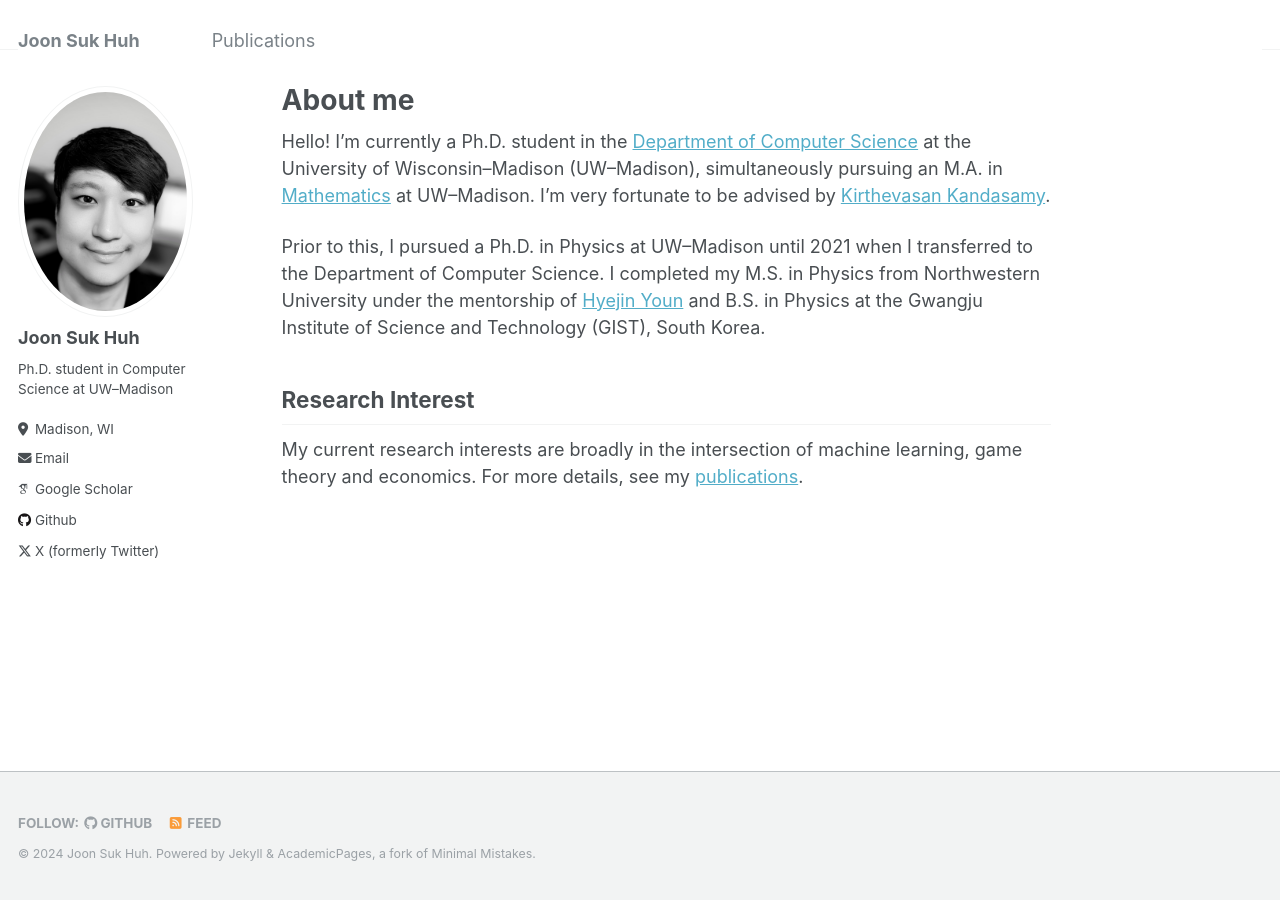
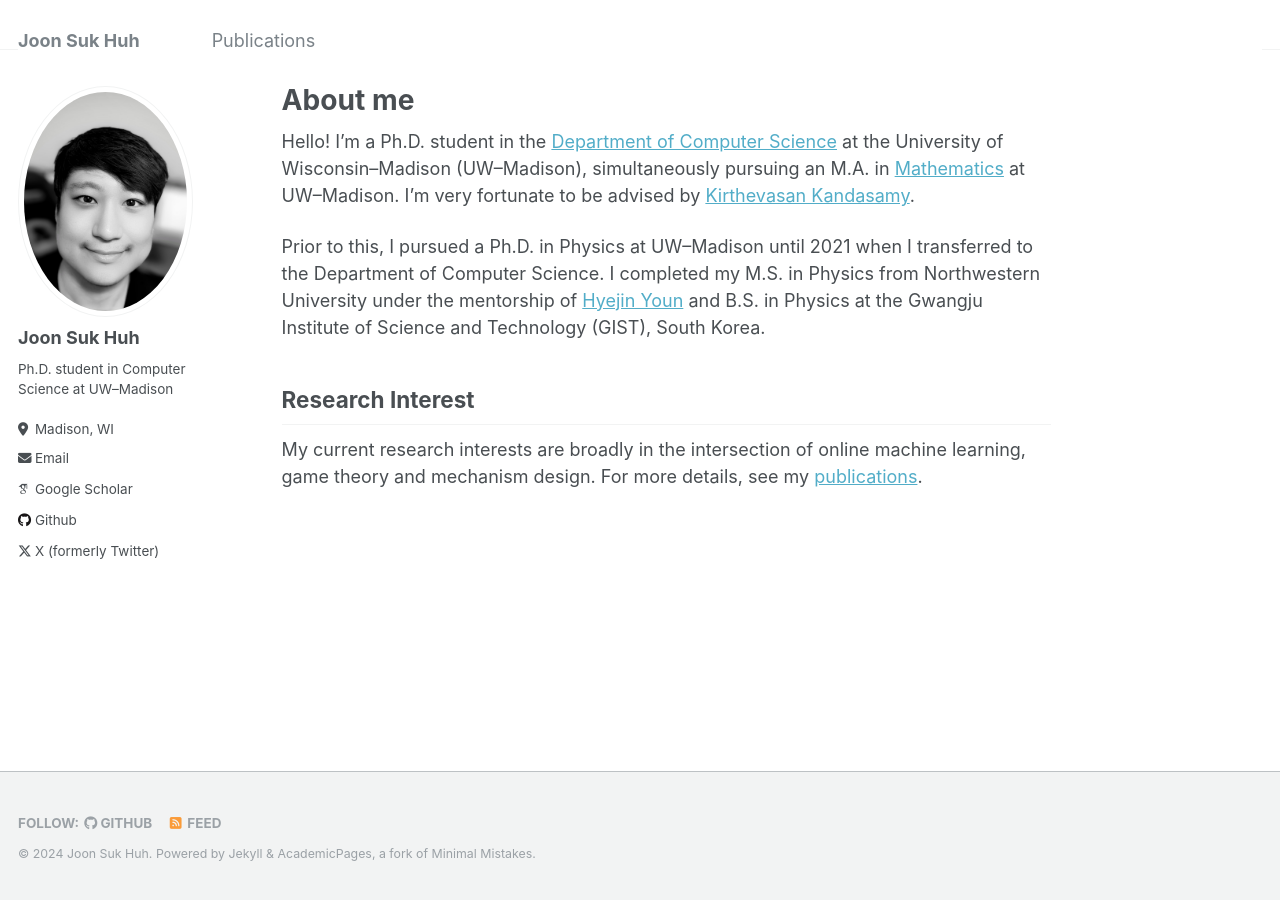
Before and after one commit to joon-huh/joon-huh.github.io, a Jekyll site: the page built from _pages/about.md, in a window 1280 px wide. Built offline with Jekyll 4.4.1, drawn with Linux system fonts in a browser that asks for light colours; some web fonts are replaced.

Commit message:
bio modified

```diff
--- a/_pages/about.md
+++ b/_pages/about.md
@@ -7,10 +7,10 @@ redirect_from:
   - /about.html
 ---
 
-Hello! I'm currently a Ph.D. student in the [Department of Computer Science](https://www.cs.wisc.edu/) at the University of Wisconsin–Madison (UW–Madison), simultaneously pursuing an M.A. in [Mathematics](https://math.wisc.edu/) at UW–Madison. I'm very fortunate to be advised by [Kirthevasan Kandasamy](https://pages.cs.wisc.edu/~kandasamy/).
+Hello! I'm a Ph.D. student in the [Department of Computer Science](https://www.cs.wisc.edu/) at the University of Wisconsin–Madison (UW–Madison), simultaneously pursuing an M.A. in [Mathematics](https://math.wisc.edu/) at UW–Madison. I'm very fortunate to be advised by [Kirthevasan Kandasamy](https://pages.cs.wisc.edu/~kandasamy/).
 
 Prior to this, I pursued a Ph.D. in Physics at UW–Madison until 2021 when I transferred to the Department of Computer Science. I completed my M.S. in Physics from Northwestern University under the mentorship of [Hyejin Youn](http://hyoun.me/) and B.S. in Physics at the Gwangju Institute of Science and Technology (GIST), South Korea.
 
 Research Interest
 ---
-My current research interests are broadly in the intersection of machine learning, game theory and economics. For more details, see my [publications](https://joon-huh.github.io/publications/).
+My current research interests are broadly in the intersection of online machine learning, game theory and mechanism design. For more details, see my [publications](https://joon-huh.github.io/publications/).
```
